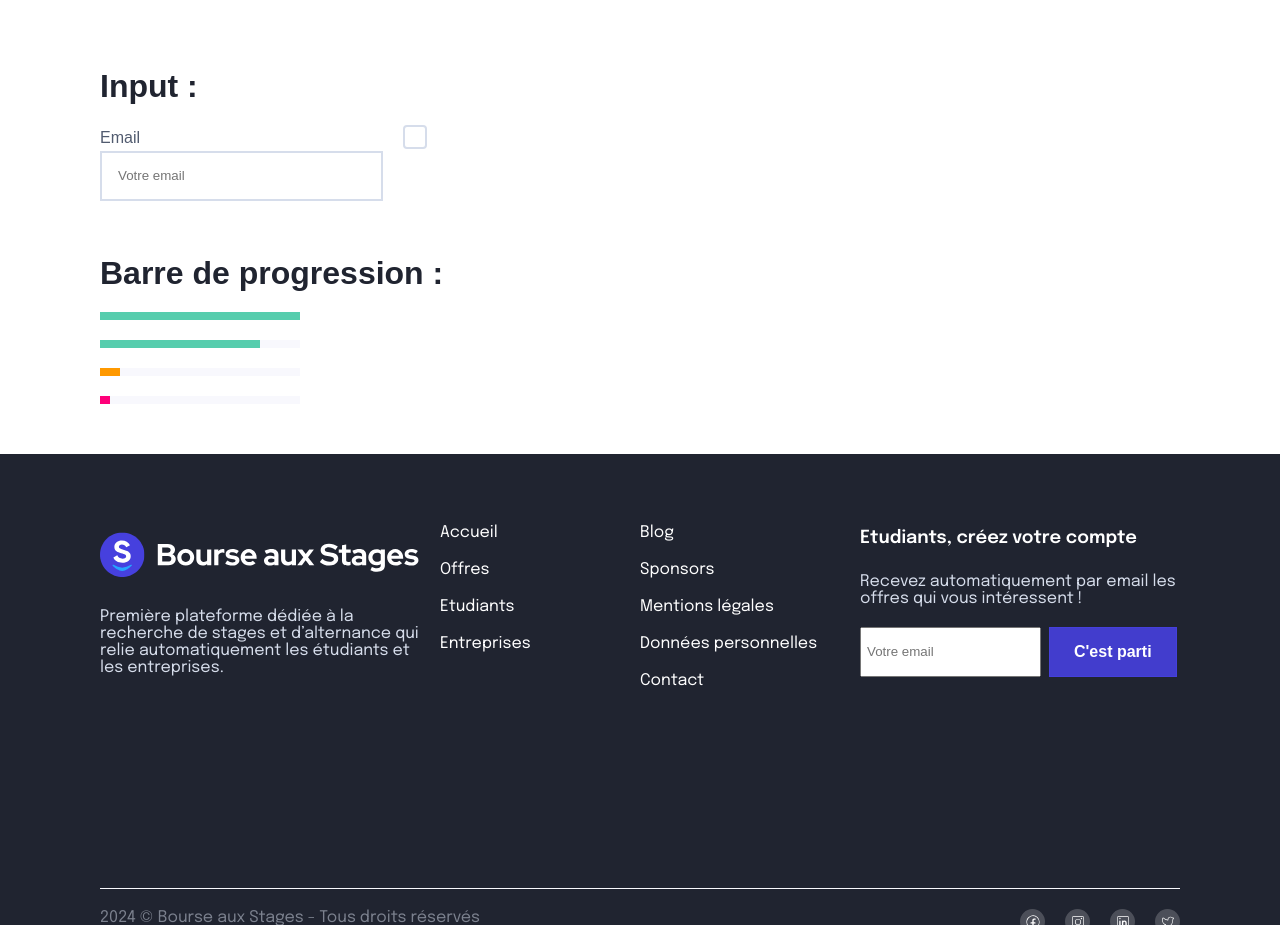
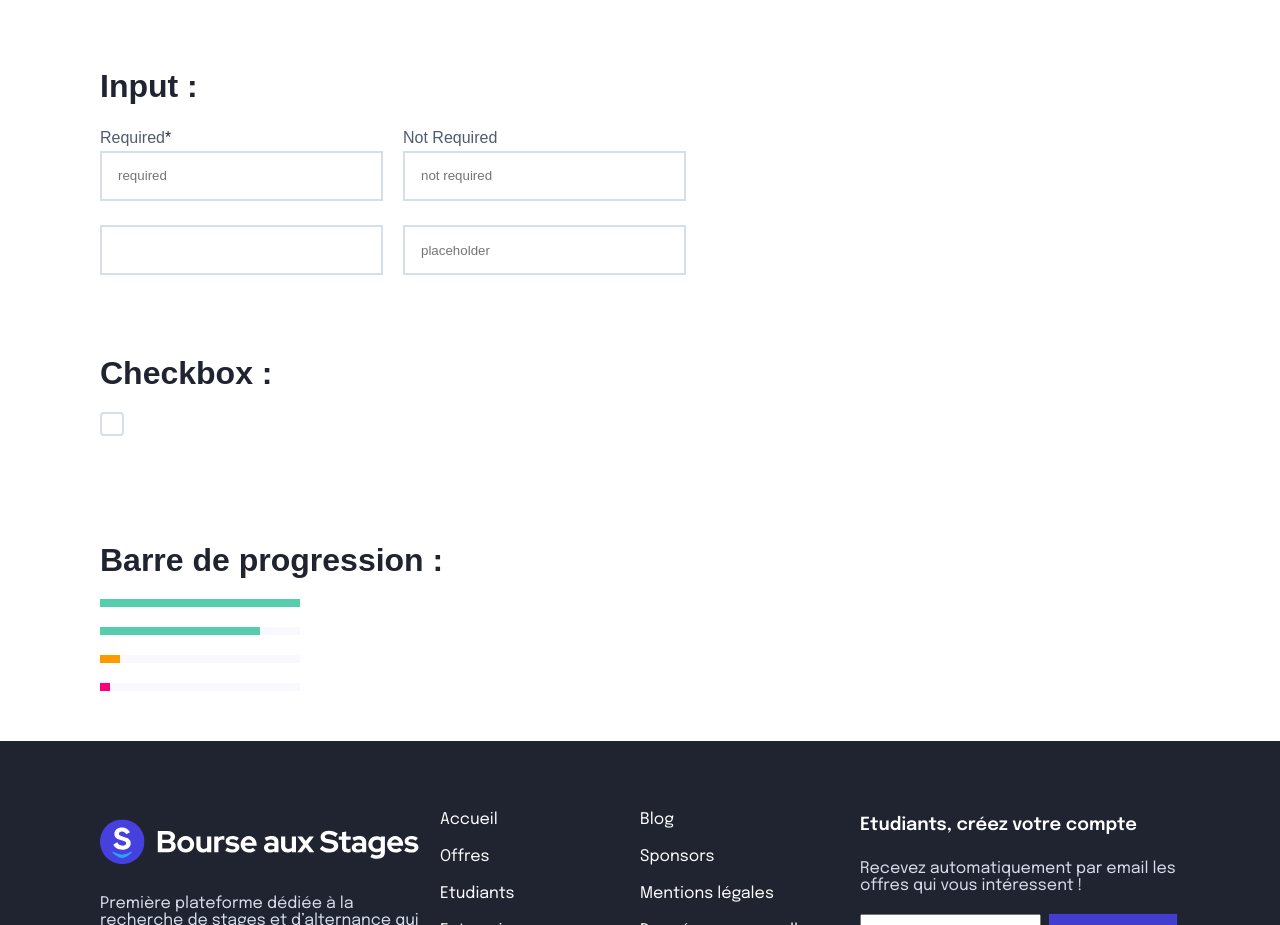
Before and after one commit to Fan2Shrek/BourseAuStage-front, a React (Create React App) app: page /ui-example in a window 1280 px wide. Shown: the part 1060-1985 px from the top of the page. Built offline with nearby package versions, Linux system fonts and the light colour scheme.

Commit message:
clean code

```diff
--- a/src/components/ui/atoms/Input/index.js
+++ b/src/components/ui/atoms/Input/index.js
@@ -6,6 +6,7 @@ const Input = ({
     label,
     id,
     placeholder,
+    required = false,
     className
 }) => {
     return <div className={cn(
@@ -21,7 +22,7 @@ const Input = ({
             className={'input__label'}
         >
             {label}
-        </label>}
+        </label>}{required && <span>*</span>}
         <input
             className={'input__target'}
             type={type}
--- a/src/pages/UiExample/index.js
+++ b/src/pages/UiExample/index.js
@@ -99,8 +99,17 @@ const UiExample = () => {
     ], [])
 
     const exampleInputs = useMemo(() => [
-        { id: 1, label: 'Email', type: 'input', placeholder: 'Votre email' },
-        { id: 2, type: 'checkbox' },
+        { id: 1, label: 'Required', type: 'input', placeholder: 'required', required: true },
+        { id: 2, label: 'Not Required', type: 'input', placeholder: 'not required', required: false },
+    ], [])
+
+    const exampleInputsSimple = useMemo(() => [
+        { id: 1, type: 'input'},
+        { id: 2, type: 'input', placeholder: 'placeholder'},
+    ], [])
+
+    const exampleCheckbox = useMemo(() => [
+        { id: 1, type: 'checkbox' },
     ], [])
 
     const exampleProgressBars = useMemo(() => [
@@ -204,6 +213,25 @@ const UiExample = () => {
                     return <Input {...attr} />
                 }}
             />
+
+            <List
+                collection={exampleInputsSimple}
+                renderItem={({ id: _, ...attr }) => {
+                    return <Input {...attr} />
+                }}
+            />
+        </Container>
+
+        <Container inline className={styles.section}>
+
+            <h2>Checkbox :</h2>
+
+            <List
+                collection={exampleCheckbox}
+                renderItem={({ id: _, ...attr }) => {
+                    return <Input {...attr} />
+                }}
+            />
         </Container>
 
         <Container inline className={styles.section}>
```
